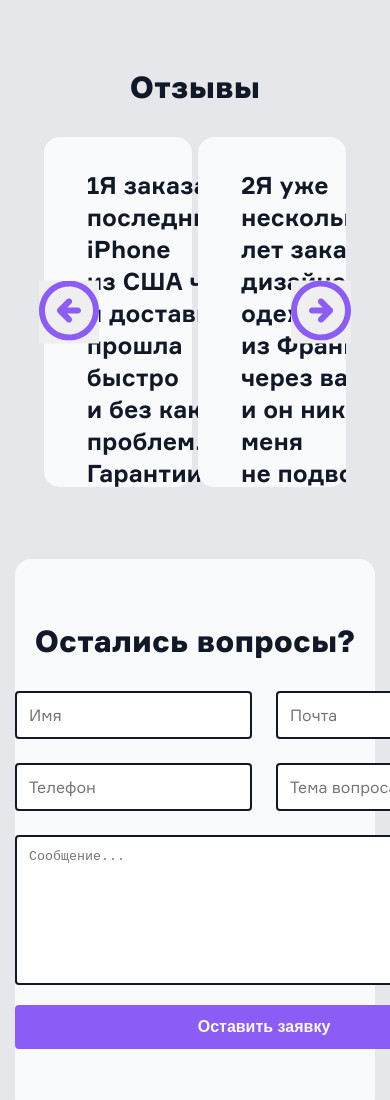
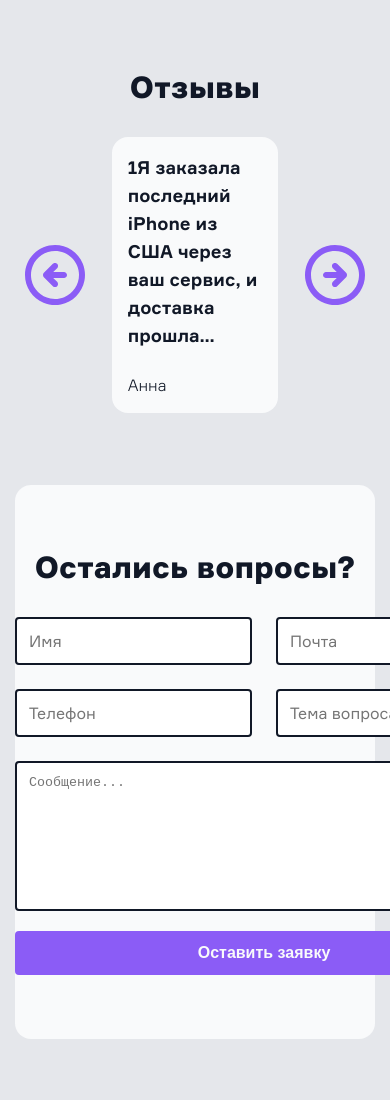
Before and after one commit to alexossipovDOMA/main, a website: page index.html in a window 390 px wide. Shown: the part 4341-5441 px from the top of the page. Drawn offline with nearby package versions, Linux system fonts and the light colour scheme.

Commit message:
modification section Feedback

```diff
--- a/css/index.css
+++ b/css/index.css
@@ -354,6 +354,7 @@ button {
     display: flex;
     flex-direction: column;
     max-width: 236px;
+    min-width: 200px;
 }
 .calculator__form form input {
     height: 48px;
@@ -627,59 +628,124 @@ button {
     font-size: 30px;
     line-height: 36px;
 }
-.feedback__btn-previous > img,
-.feedback__btn-next > img {
+.carousel-text-items {
+    display: flex;
+    align-items: center;
+}
+.carousel-text-items > button {
+    background-color: transparent;
+    width: 60px;
+    height: 60px;
+}
+.carousel-text-items__btn-previous > img,
+.carousel-text-items__btn-next > img {
     pointer-events: none;
 }
-.feedback__btn-previous {
-    position: absolute;
-    top: 50%;
-    transform: translateY(-50%);
-    left: 24px;
+.carousel-text-items__btn-previous {
+    margin-left: 25px;
+    margin-right: 35px;
 }
-.feedback__btn-next {
-    position: absolute;
-    top: 50%;
-    transform: translateY(-50%);
-    right: 24px;
+.carousel-text-items__btn-next {
+    order: 1;
+    margin-left: 35px;
+    margin-right: 25px;
 }
-.feedback__carousel {
-    position: relative;
-}
-.feedback__carousel-contain {
-    margin: 0 8%;
+
+.carousel-text-items__contain {
     overflow: hidden;
 }
-.feedback__carousel-wrap {
+
+.carousel-text-items__wrap {
     display: flex;
     width: 100%;
+    overflow-y: hidden;
+    overflow-x: scroll;
+    scroll-snap-type: x mandatory;
+    scroll-behavior: smooth;
+    -ms-overflow-style: none;
+    scrollbar-width: none;
 }
-.feedback__carousel-item {
+.carousel-text-items__wrap::-webkit-scrollbar {
+    width: 0;
+    height: 0;
+}
+.carousel-text-items__item {
+    width: 50%;
+    padding: 0 1%;
+    flex: 0 0 auto;
+    scroll-snap-align: start;
+}
+.carousel-text-items__item-wrap {
     display: flex;
     flex-direction: column;
     justify-content: space-between;
-    flex: 0 0 auto;
-    width: 49%;
-    margin-right: 2%;
+    width: 100%;
+    min-height: 350px;
     height: 350px;
     padding: 32px 43px;
     border-radius: 16px;
     background-color: var(--gray-50);
+    scroll-behavior: smooth;
 }
-.feedback__carousel-item > p {
+.carousel-text-items__item-wrap:last-child {
+    margin-right: 0;
+}
+.carousel-text-items__item-wrap:hover {
+    height: 100%;
+
+}
+.carousel-text-items__item-wrap:hover > p {
+    overflow: visible;
+    text-overflow: clip;
+    display: block;
+}
+.carousel-text-items__item-wrap > p {
     font-weight: 700;
     font-size: 24px;
     line-height: 32px;
+    overflow: hidden;
+    text-overflow: ellipsis;
+    display: -webkit-box;
+    -webkit-line-clamp: 7;
+    -webkit-box-orient: vertical;
 }
-.feedback__carousel-item > span {
-    position: relative;
-    bottom: 0;
+.carousel-text-items__item-wrap > span {
+    margin-top: 15px;
     font-weight: 300;
     font-size: 24px;
     line-height: 32px;
     color: var(--gray-500);
 }
-
+@media(max-width: 1536px) {
+    .carousel-text-items__btn-previous {
+        margin-left: 10px;
+        margin-right: 25px;
+    }
+    .carousel-text-items__btn-next {
+        margin-left: 25px;
+        margin-right: 10px;
+    }
+    .carousel-text-items__item-wrap {
+        min-height: 276px;
+        height: 276px;
+        padding: 16px;
+    }
+    .carousel-text-items__item-wrap > p {
+        font-weight: 700;
+        font-size: 18px;
+        line-height: 28px;
+    }
+    .carousel-text-items__item-wrap > span {
+        font-size: 16px;
+        line-height: 24px;
+    }
+}
+@media(max-width: 1024px) {
+    .carousel-text-items__item {
+        width: 100%;
+        scroll-snap-align: start;
+    }
+}
 
 /*---Questions---*/
 .questions {
--- a/index.html
+++ b/index.html
@@ -224,40 +224,52 @@
     </section>
     <section class="feedback contain">
         <h1 class="feedback__title">Отзывы</h1>
-        <div class="feedback__carousel">
+        <div class="feedback__carousel carousel-text-items">
 
-            <button class="feedback__btn-previous">
+            <button class="feedback__btn-previous carousel-text-items__btn-previous">
                 <img src="./image/btn-previous.svg" alt="">
             </button>
-            <button class="feedback__btn-next">
+            <button class="feedback__btn-next carousel-text-items__btn-next">
                 <img src="./image/btn-next.svg" alt="">
             </button>
 
-            <div class="feedback__carousel-contain">
-                <div class="feedback__carousel-wrap">
-                        <div class="feedback__carousel-item">
-                        <p>1Я заказала последний iPhone из США через ваш сервис, и доставка прошла быстро и без каких‑либо проблем. Гарантии качества и надёжная упаковка сделали мой опыт покупки невероятно позитивным</p>
+            <div class="carousel-text-items__contain">
+                <div class="carousel-text-items__wrap">
+                    <div class="carousel-text-items__item">
+                        <div class="carousel-text-items__item-wrap">
+                            <p>1Я заказала последний iPhone из США через ваш сервис, и доставка прошла быстро и без каких‑либо проблем. Гарантии качества и надёжная упаковка сделали мой опыт покупки невероятно позитивным</p>
                             <span>Анна</span>
                         </div>
-                    <div class="feedback__carousel-item">
-                        <p>2Я уже несколько лет заказываю дизайнерскую одежду из Франции через ваш сервис, и он никогда меня не подводил. Важно иметь надёжную компанию, которая позаботится о вашем заказе и предоставит все необходимые документы для ввоза в Россию</p>
+                    </div>
+                    <div class="carousel-text-items__item">
+                        <div class="carousel-text-items__item-wrap">
+                            <p>2Я уже несколько лет заказываю дизайнерскую одежду из Франции через ваш сервис, и он никогда меня не подводил. Важно иметь надёжную компанию, которая позаботится о вашем заказе и предоставит все необходимые документы для ввоза в Россию</p>
                             <span>Алексей</span>
                         </div>
-                    <div class="feedback__carousel-item">
+                    </div>
+                    <div class="carousel-text-items__item">
+                        <div class="carousel-text-items__item-wrap">
                             <p>3Я уже несколько лет заказываю дизайнерскую одежду из Франции через ваш сервис, и он никогда меня не подводил. Важно иметь надежную компанию, которая позаботится о вашем заказе и предоставит все необходимые документы для ввоза в Россию</p>
                             <span>Ольга</span>
                         </div>
-                    <div class="feedback__carousel-item">
+                    </div>
+                    <div class="carousel-text-items__item">
+                        <div class="carousel-text-items__item-wrap">
                             <p>4Заказал шикарные часы из Швейцарии, и доставка была невероятно быстрой. Ваш сервис делает интернет-шоппинг более доступным и удобным</p>
                             <span>Игорь</span>
                         </div>
-                    <div class="feedback__carousel-item">
+                    </div>
+                    <div class="carousel-text-items__item">
+                        <div class="carousel-text-items__item-wrap">
                             <p>5Ваш сервис действительно изменил мой способ покупок. Я больше не переживаю о таможенных вопросах и документах - все у вас в порядке. Спасибо за ваше качество и надежность</p>
                             <span>Екатерина</span>
                         </div>
-                    <div class="feedback__carousel-item">
+                    </div>
+                    <div class="carousel-text-items__item">
+                        <div class="carousel-text-items__item-wrap">
                             <p>6Я заказал редкий антикварный предмет из Японии через ваш сервис, и остался впечатлен. Все пришло в отличном состоянии, и ваша гарантия качества действительно работает. Спасибо за ваше профессиональное обслуживание</p>
                             <span>Дмитрий</span>
+                        </div>
                     </div>
                 </div>
             </div>
--- a/index.js
+++ b/index.js
@@ -3,10 +3,56 @@ const CLSHeader = document.querySelector('.header');
 const CLSHeaderBurger = document.querySelector('.header__burger');
 const CLSDocumentsBtn = document.querySelector('.documents__btn');
 const CLSDocumentsItem = document.querySelectorAll('.documents__item');
-const CLSFeedbackBtnPrevious = document.querySelector('.feedback__btn-previous');
-const CLSFeedbackBtnNext = document.querySelector('.feedback__btn-next');
-const CLSFeedbackCarouselWrap = document.querySelector('.feedback__carousel-wrap');
+const CLSFeedbackBtnPrevious = document.querySelector('.carousel-text-items__btn-previous');
+const CLSFeedbackBtnNext = document.querySelector('.carousel-text-items__btn-next');
+const CLSFeedbackCarouselWrap = document.querySelector('.carousel-text-items__wrap');
+const CLSFeedbackCarouselItem = document.querySelectorAll('.carousel-text-items__item');
 
+function carousel() {
+    let i = 0;
+    let num;
+
+    function valueForNum() {
+        if(window.innerWidth >= 1024) {
+            num = 2;
+        } else {
+            num = 1;
+        }
+    }
+
+    valueForNum()
+    window.addEventListener('resize', () => {
+        valueForNum()
+    })
+
+    /*Prev*/
+    CLSFeedbackBtnPrevious.addEventListener('click', () => {
+        let widthItem = CLSFeedbackCarouselItem[i].offsetWidth;
+
+        if(i === 0) {
+            i = CLSFeedbackCarouselItem.length - num;
+            CLSFeedbackCarouselWrap.scrollBy(widthItem * i, 0);
+            return;
+        }
+
+        CLSFeedbackCarouselWrap.scrollBy(-widthItem, 0);
+        i--;
+    })
+    /*Next*/
+    CLSFeedbackBtnNext.addEventListener('click', () => {
+        let widthItem = CLSFeedbackCarouselItem[i].offsetWidth;
+
+        if(i === CLSFeedbackCarouselItem.length - num) {
+            i = 0;
+            CLSFeedbackCarouselWrap.scrollTo(0, 0);
+            return;
+        }
+
+        CLSFeedbackCarouselWrap.scrollBy(widthItem, 0);
+        i++;
+    })
+}
+carousel()
 
 CLSHeaderBurger.addEventListener('click', function() {
     CLSHeader.classList.toggle('active');
@@ -27,34 +73,3 @@ CLSDocumentsBtn.addEventListener('click', function() {
     }
 
 })
-
-function carousel () {
-    let mi = 0;
-    let i = 0;
-
-    CLSFeedbackBtnNext.addEventListener('click', function() {
-        i += 2;
-        if(CLSDocumentsItem.length - 2 >= i) {
-            mi -= 102;
-        } else {
-            mi = 0;
-            i = 0;
-        }
-        CLSFeedbackCarouselWrap.style.marginLeft = mi + '%';
-
-    })
-
-    CLSFeedbackBtnPrevious.addEventListener('click', function() {
-        i -= 2;
-        if(i >= 0) {
-            mi += 102;
-        } else {
-            mi = -51 * (CLSDocumentsItem.length - 2);
-            i = CLSDocumentsItem.length - 2;
-        }
-        CLSFeedbackCarouselWrap.style.marginLeft = mi + '%';
-    })
-}
-carousel()
-
-console.log(42452)
```
Lines whose indentation alone changed are shown as unchanged.
